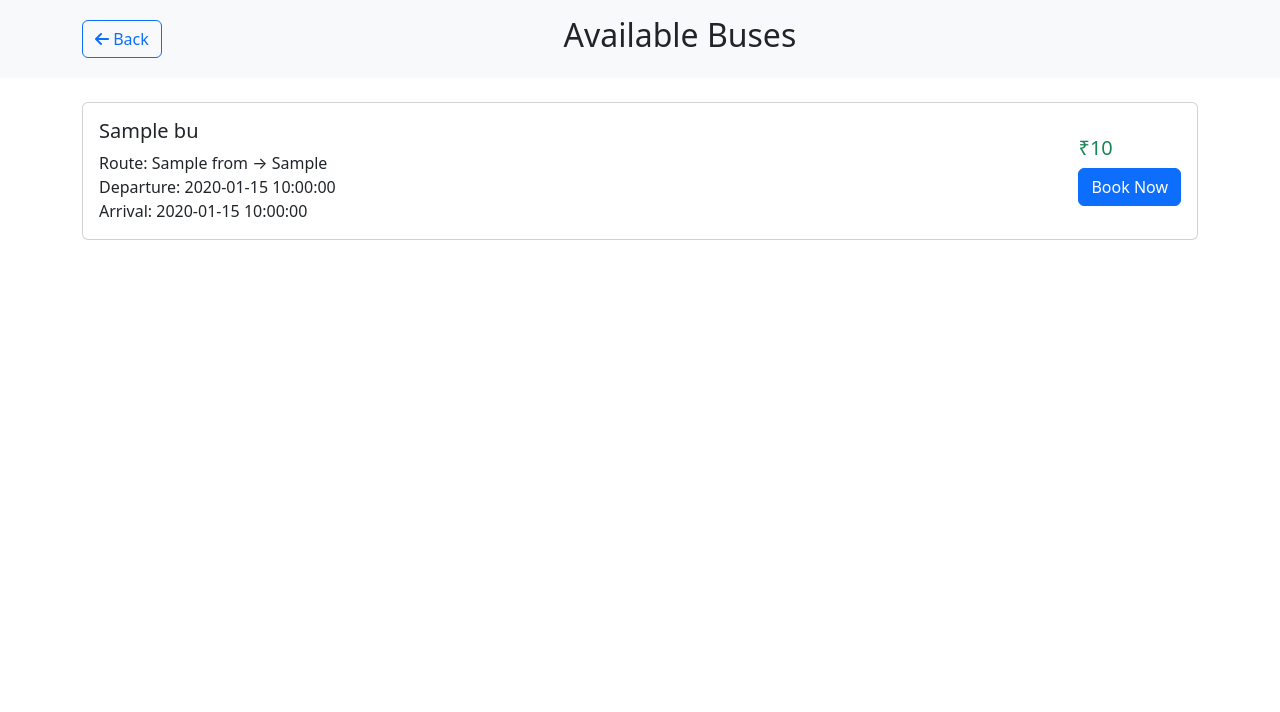
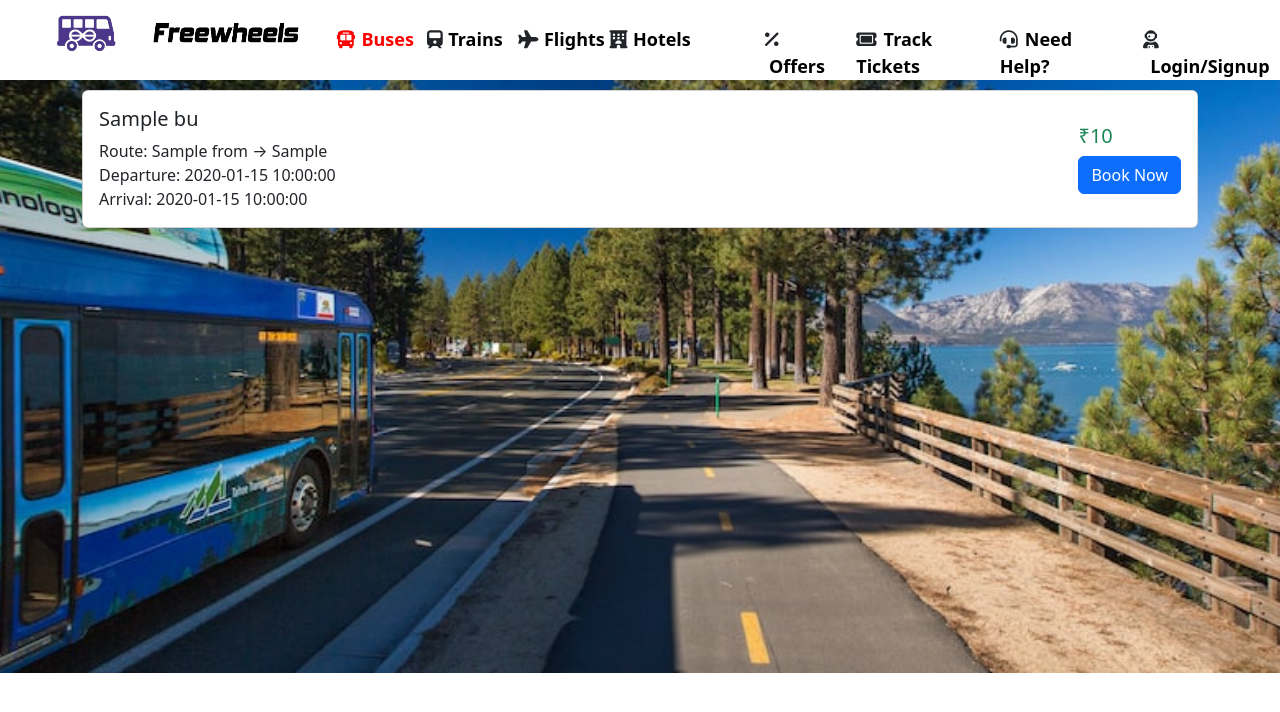
Before and after one commit to Abhivedha/bus-booking, a Flask app: template templates/busroute.html in a window 1280 px wide. Shown: the top 712 px of the page. Run offline with Flask 3, Linux system fonts and the light colour scheme; the template is opened without the code that fills it: most values are stand-ins (such as "Sample title", 1, 10 or a date in 2020).

Commit message:
Completed Busroute page

```diff
--- a/app.py
+++ b/app.py
@@ -51,7 +51,7 @@ def signup_user():
 
     return redirect(url_for('login_page'))
 
-@app.route('/home', methods=['POST'])
+@app.route('/bus-list', methods=['POST'])
 def bus_route():
     bus_from = request.form['from-station']
     bus_to = request.form['to-station']
--- a/static/busroute-style.css
+++ b/static/busroute-style.css
@@ -0,0 +1,123 @@
+.container-header {
+    background: white !important;
+}
+.head-logo {
+    width: 82% !important;
+    height: auto !important;
+}
+.head-logo1{
+    height: 78%;
+    width: 160%;
+}
+.bg-img {
+    background: url("../static/images/header-transit.jpg") !important;
+    background-size: cover !important;
+    background-position: center !important;
+    background-repeat: no-repeat !important;
+    height: 593px;
+}
+.logo-txt {
+    color: #000000 !important;
+    font-size: 30px !important;
+    text-align: center !important;
+    margin-top: 11% !important;
+    padding-left: 0%;
+    font-family: 'Courier New', Courier, monospace !important;
+}
+.search-box {
+    border-radius: 25px !important;
+    background: white !important;
+    padding: 1.5% !important;
+}
+.text-box {
+    border: 0px solid #000000 !important;
+    border-radius: 25px !important;
+    margin-top: 3% !important;
+    padding: 0% !important;
+    font-size: 15px !important;
+}
+.from-to-box {
+    border: 1px solid aqua !important;
+    padding: 10px !important;
+    border-radius: 5px !important;
+    margin-left: 3% !important;
+}
+.logo-box {
+    font-size: 20px;
+    margin-top: 34%;
+    padding: 0%;
+}
+.submit-btn {
+    padding: 10px 20px !important;
+    font-weight: 500;
+    width: 100% !important;
+    transition-duration: 0.3s;
+    background-color: cornflowerblue;
+    margin-top: 2px !important;
+    border: 3px cornflowerblue solid;
+    border-radius: 3px !important;
+  }
+.submit-btn:hover {
+    background-color: aqua !important;
+    border: 3px aqua solid;
+    color: #000;
+    border-radius: 5px !important;
+    padding: 10px 20px;
+    font-weight: 500;
+    width: 100%;
+    transition-duration: 0.3s;
+}
+.date-box {
+    font-family: revert;
+    border: 0px black !important;
+    width: 213px !important;
+    padding: 0% !important;
+    padding-top: 5px !important ;
+}
+.hihi1 {
+    width: 100px !important;
+    padding-top: 2%;
+    width: 8% !important;
+    font-size: 18px !important;
+    padding-left: 0px !important;
+    padding-right: 0px !important;
+    width: 7% !important;
+}
+.hihi2 {
+    width: 100px !important;
+    padding-top: 2%;
+    width: 8% !important;
+    font-size: 18px !important;
+    width: 11% !important;
+}
+.header-link {
+    text-decoration: none !important;
+    color: #000000 !important;
+    font-weight: bold !important;
+    padding-left: 6% !important;
+
+}
+input[type="list"]:focus {
+    outline: none;
+    box-shadow: none;
+}
+.custom-select-scroll {
+    max-height: 200px; /* Scroll when height exceeds */
+    overflow-y: auto;
+}
+
+select.form-select {
+    background-color: #f8f9fa;
+    border: 1px solid #ced4da;
+    border-radius: 8px;
+    box-shadow: 0 2px 6px rgba(0, 0, 0, 0.1);
+    padding: 10px;
+    font-size: 1rem;
+}
+.card-box {
+    margin-top: 5px !important;
+    margin-bottom: 0px !important;
+}
+.space {
+    height: 5px !important;
+}
--- a/templates/busroute.html
+++ b/templates/busroute.html
@@ -9,20 +9,38 @@
     <link rel="stylesheet" href="https://cdnjs.cloudflare.com/ajax/libs/font-awesome/6.5.0/css/all.min.css" />
 </head>
 <body>
-    <header class="bg-light p-3">
-        <div class="container d-flex justify-content-between align-items-center">
-            <div>
-                <a href="{{ url_for('home') }}" class="btn btn-outline-primary"><i class="fas fa-arrow-left"></i> Back</a>
+    <header>
+        <div class="container-header">
+            <div class = row>
+                <div class="col-md-2" style="width: 4%;"></div>
+                <div class="col-md-2">
+                    <div class="row">
+                        <div class="col-md-6">
+                            <img src="../static/images/ChatGPT Image Apr 14, 2025, 02_53_33 PM.png" class="head-logo">
                         </div>
-            <h2>Available Buses</h2>
-            <div></div>
+                        <div class="col-md-6" style="padding-left: 0px; margin-top: 6%;">
+                            <img src="../static/images/Screenshot 2025-04-14 163509.png" class="head-logo1">
+                        </div>
+                    </div>
+                </div>
+                <div class="col-md-1 hihi1" style="margin-left: 6%; color: red;"><i class="fas fa-bus"></i><a class="header-link" style="color: red !important;" href="{{ url_for('home') }}">Buses</a></div>
+                <div class="col-md-1 hihi1"><i class="fas fa-train"></i><a class="header-link" href="">Trains</a></div>
+                <div class="col-md-1 hihi1"><i class="fas fa-plane"></i><a class="header-link" href="">Flights</a></div>
+                <div class="col-md-1 hihi1"><i class="fas fa-hotel"></i><a class="header-link" href="">Hotels</a></div>
+                <div class="col-md-1 hihi2" style="width: 7% !important;margin-left: 4% !important;"><i class="fas fa-percentage"></i><a class="header-link" href="">Offers</a></div>
+                <div class="col-md-1 hihi2"><i class="fas fa-ticket"></i><a class="header-link" href="">Track Tickets</a></div>
+                <div class="col-md-1 hihi2"><i class="fas fa-headset"></i><a class="header-link" href="">Need Help?</a></div>
+                <div class="col-md-1 hihi2"><i class="fas fa-user-astronaut"></i><a class="header-link" href="{{ url_for('login_page') }}">Login/Signup</a></div>
+            </div>
         </div>
     </header>
-
-    <div class="container mt-4">
+    <div class="bg-img">
+        <div class="container mt-4" style="margin-top: 0px !important;">
+            <div class = "row">
+                <div class="col-md-12 space"></div></div>
             {% if buses %}
                 {% for bus in buses %}
-                <div class="card mb-3">
+                    <div class="card mb-3 card-box">
                         <div class="card-body d-flex justify-content-between align-items-center">
                             <div>
                                 <h5 class="card-title">{{ bus.name }}</h5>
@@ -45,5 +63,6 @@
                 </div>
             {% endif %}
         </div>
+    </div>
 </body>
 </html>
```
Also changed, not shown: templates/ticketconf.html (added, +23 -0 lines), static/images/header-transit.jpg (added). Lines whose indentation alone changed are shown as unchanged.
